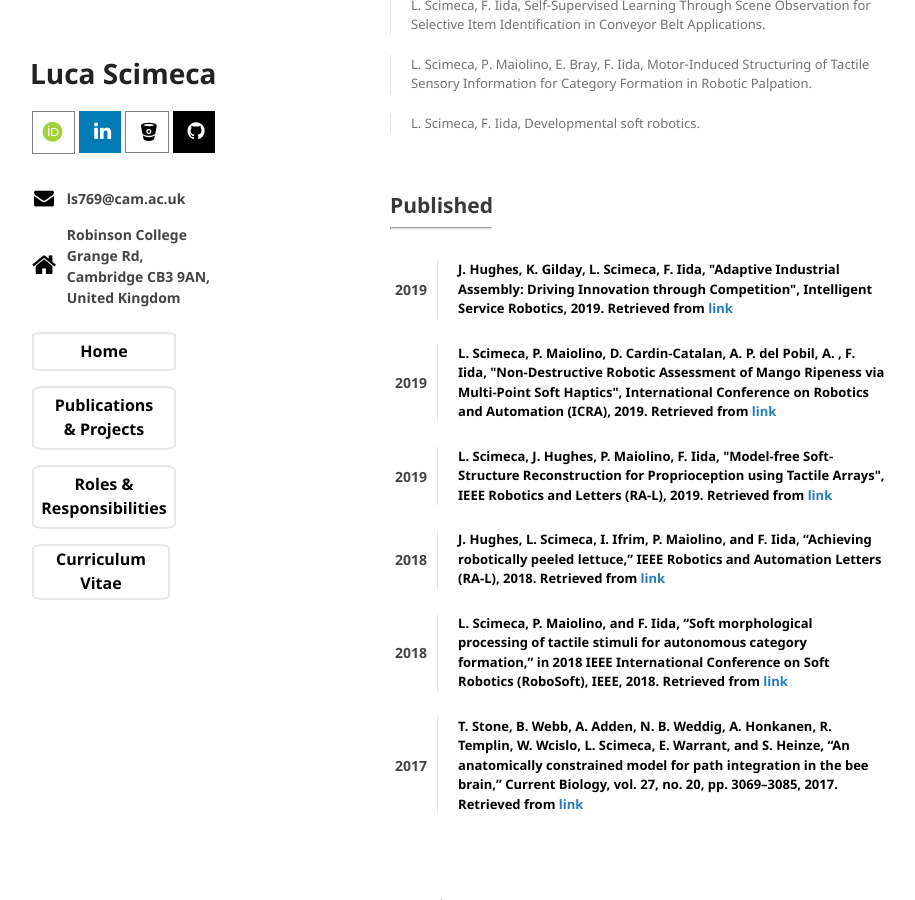
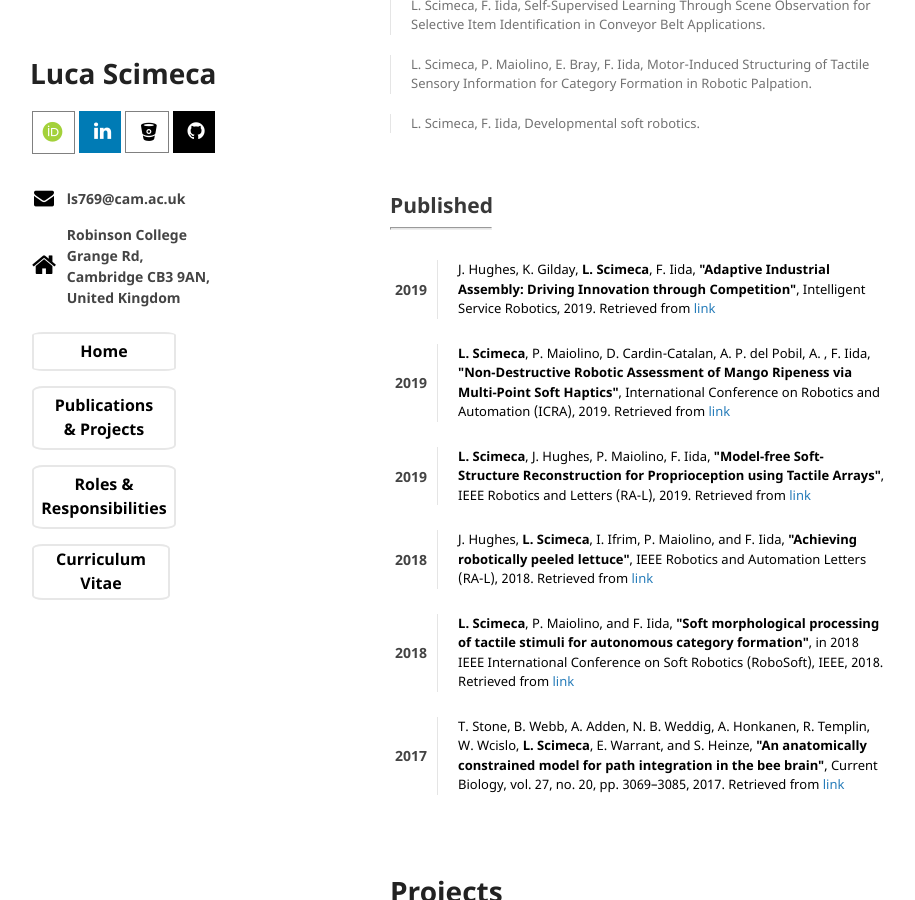
Before and after one commit to lucascimeca/lucascimeca.github.io, a Jekyll site: the page built from publications.md, in a window 1280 px wide and 900 px high, scrolled down 351 px. Shown: the whole window, without its empty margins (180-1095 px from the left). Built offline with Jekyll 4.4.1, drawn with Linux system fonts in a browser that asks for light colours; nearby versions of some CDN libraries; some web fonts are replaced; the repository's description, which GitHub fills in, is left out; our own code applies the rules of GitHub Pages for plain Markdown files.

Commit message:
Update publications.md

```diff
--- a/publications.md
+++ b/publications.md
@@ -35,8 +35,8 @@ layout: default
    2019
   </th>
   <th style="padding: 5px 5px 20px 5px">
-   <blockquote><div style="font-size: 13px; color: black" id='wrs2018'>
-     J. Hughes, K. Gilday, L. Scimeca, F. Iida, "Adaptive Industrial Assembly: Driving Innovation through Competition", Intelligent Service Robotics, 2019. Retrieved from <a href="https://link.springer.com/article/10.1007/s11370-019-00292-9" target="_blank">link</a> </div></blockquote>
+   <blockquote><div style="font-size: 13px; color: black; font-weight: normal" id='wrs2018'>
+     J. Hughes, K. Gilday, <b>L. Scimeca</b>, F. Iida, <b>"Adaptive Industrial Assembly: Driving Innovation through Competition"</b>, Intelligent Service Robotics, 2019. Retrieved from <a href="https://link.springer.com/article/10.1007/s11370-019-00292-9" target="_blank">link</a> </div></blockquote>
   </th>
  </tr>
  <tr>
@@ -44,8 +44,8 @@ layout: default
    2019
   </th>
   <th style="padding: 5px 5px 20px 5px">
-   <blockquote><div style="font-size: 13px; color: black">
-    L. Scimeca, P. Maiolino, D. Cardin-Catalan, A. P. del Pobil, A. , F. Iida, "Non-Destructive Robotic Assessment of Mango Ripeness via Multi-Point Soft Haptics", International Conference on Robotics and Automation (ICRA), 2019. Retrieved from <a href="https://ieeexplore.ieee.org/abstract/document/8793956" target="_blank">link</a> </div></blockquote>
+   <blockquote><div style="font-size: 13px; color: black; font-weight: normal">
+    <b>L. Scimeca</b>, P. Maiolino, D. Cardin-Catalan, A. P. del Pobil, A. , F. Iida, <b>"Non-Destructive Robotic Assessment of Mango Ripeness via Multi-Point Soft Haptics"</b>, International Conference on Robotics and Automation (ICRA), 2019. Retrieved from <a href="https://ieeexplore.ieee.org/abstract/document/8793956" target="_blank">link</a> </div></blockquote>
   </th>
  </tr>
  <tr>
@@ -53,8 +53,8 @@ layout: default
    2019
   </th>
   <th style="padding: 5px 5px 20px 5px">
-   <blockquote><div style="font-size: 13px; color: black">
-    L. Scimeca, J. Hughes, P. Maiolino, F. Iida, "Model-free Soft-Structure Reconstruction for Proprioception using Tactile Arrays",      IEEE Robotics and Letters (RA-L), 2019. Retrieved from <a href="https://ieeexplore.ieee.org/document/8675407" target="_blank">link</a> </div></blockquote>
+   <blockquote><div style="font-size: 13px; color: black; font-weight: normal">
+    <b>L. Scimeca</b>, J. Hughes, P. Maiolino, F. Iida, <b>"Model-free Soft-Structure Reconstruction for Proprioception using Tactile Arrays"</b>,      IEEE Robotics and Letters (RA-L), 2019. Retrieved from <a href="https://ieeexplore.ieee.org/document/8675407" target="_blank">link</a> </div></blockquote>
   </th>
  </tr>
  <tr>
@@ -62,8 +62,8 @@ layout: default
    2018
   </th>
   <th style="padding: 5px 5px 20px 5px">
-   <blockquote><div style="font-size: 13px; color: black">
- J. Hughes, L. Scimeca, I. Ifrim, P. Maiolino, and F. Iida, “Achieving robotically peeled lettuce,” IEEE Robotics and Automation Letters (RA-L), 2018. Retrieved from <a href="https://ieeexplore.ieee.org/abstract/document/8409969/" target="_blank">link</a> </div></blockquote>
+   <blockquote><div style="font-size: 13px; color: black; font-weight: normal">
+ J. Hughes, <b>L. Scimeca</b>, I. Ifrim, P. Maiolino, and F. Iida, <b>"Achieving robotically peeled lettuce"</b>, IEEE Robotics and Automation Letters (RA-L), 2018. Retrieved from <a href="https://ieeexplore.ieee.org/abstract/document/8409969/" target="_blank">link</a> </div></blockquote>
   </th>
  </tr>
  <tr>
@@ -71,8 +71,8 @@ layout: default
    2018
   </th>
   <th style="padding: 5px 5px 20px 5px">
-   <blockquote><div style="font-size: 13px; color: black" id='morph2018'>
- L. Scimeca, P. Maiolino, and F. Iida, “Soft morphological processing of tactile stimuli for autonomous category formation,” in 2018 IEEE International Conference on Soft Robotics (RoboSoft), IEEE, 2018. Retrieved  from <a href="https://ieeexplore.ieee.org/document/8404945/" target="_blank">link</a></div></blockquote>
+   <blockquote><div style="font-size: 13px; color: black; font-weight: normal" id='morph2018'>
+ <b>L. Scimeca</b>, P. Maiolino, and F. Iida, <b>"Soft morphological processing of tactile stimuli for autonomous category formation"</b>, in 2018 IEEE International Conference on Soft Robotics (RoboSoft), IEEE, 2018. Retrieved  from <a href="https://ieeexplore.ieee.org/document/8404945/" target="_blank">link</a></div></blockquote>
   </th>
  </tr>
  <tr>
@@ -80,9 +80,8 @@ layout: default
    2017
   </th>
   <th style="padding: 5px 5px 20px 5px">
-   <blockquote><div style="font-size: 13px; color:black">
-T. Stone, B. Webb, A. Adden, N. B. Weddig, A. Honkanen, R. Templin, W. Wcislo, L. Scimeca, E. Warrant, and S. Heinze, “An anatomically
-constrained model for path integration in the bee brain,” Current Biology, vol. 27, no. 20, pp. 3069–3085, 2017. Retrieved  from <a href="http://www.cell.com/current-biology/fulltext/S0960-9822(17)31090-4" target="_blank">link</a> </div></blockquote>
+   <blockquote><div style="font-size: 13px; color:black; font-weight: normal">
+T. Stone, B. Webb, A. Adden, N. B. Weddig, A. Honkanen, R. Templin, W. Wcislo, <b>L. Scimeca</b>, E. Warrant, and S. Heinze, <b>"An anatomically constrained model for path integration in the bee brain"</b>, Current Biology, vol. 27, no. 20, pp. 3069–3085, 2017. Retrieved  from <a href="http://www.cell.com/current-biology/fulltext/S0960-9822(17)31090-4" target="_blank">link</a> </div></blockquote>
   </th>
  </tr>
 </table>
```
